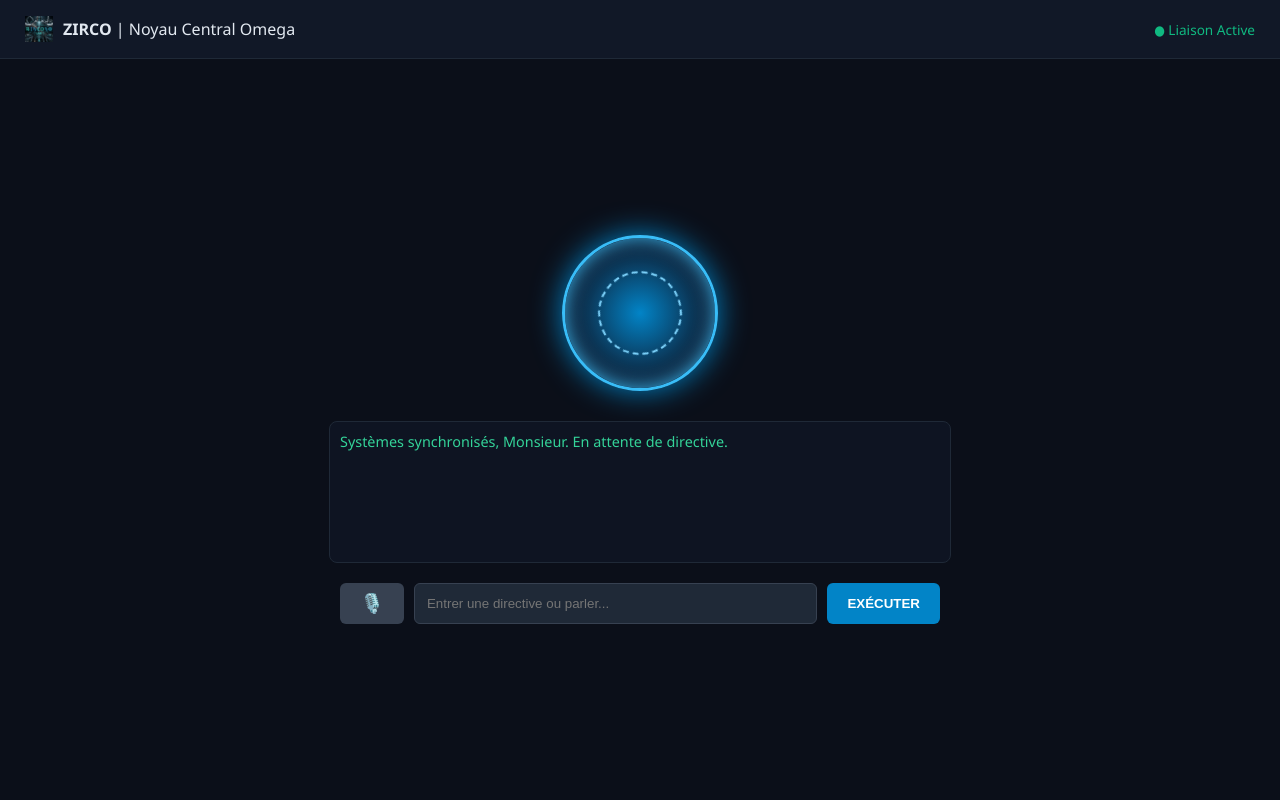
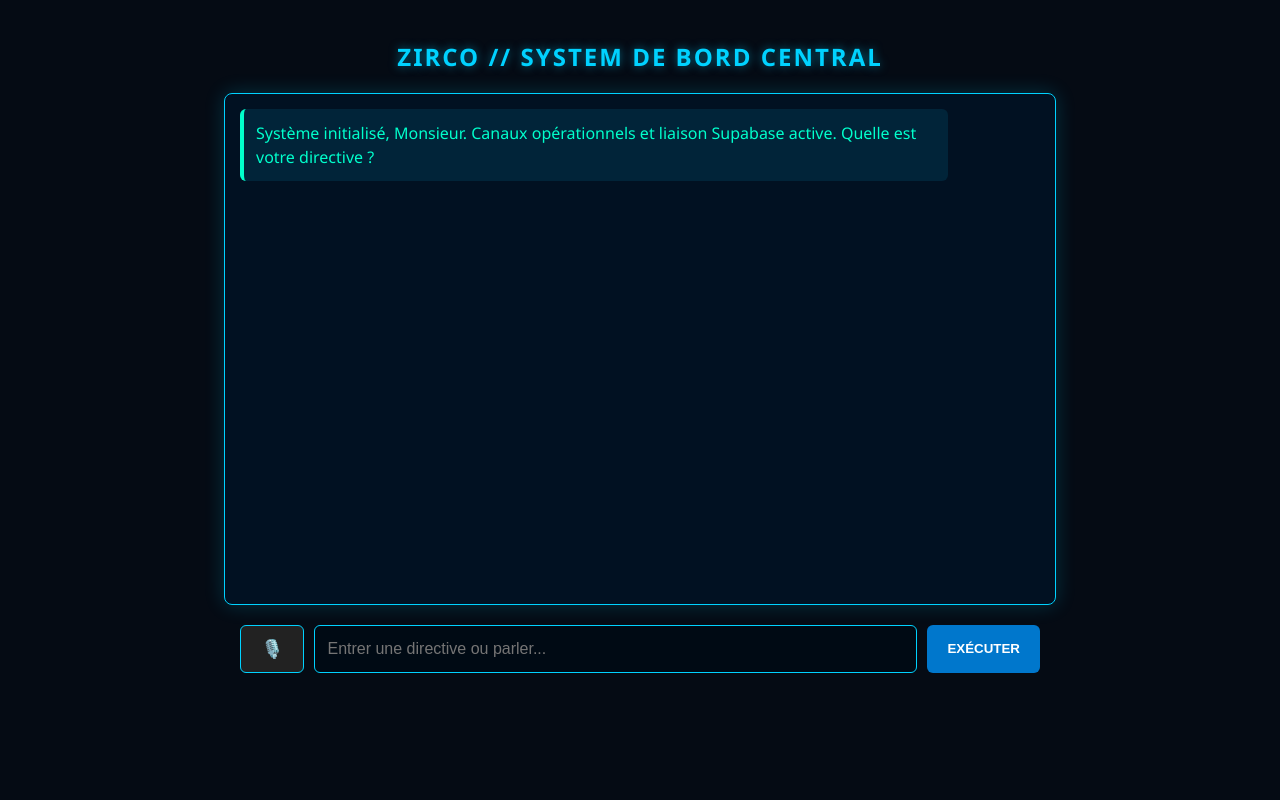
Before and after one commit to lucabagliopro-hue/ZIRCO_APP, a Flask app: page / in a window 1280 px wide. Run offline with Flask 3, Linux system fonts and the light colour scheme.

Commit message:
Integration complete frontend : Speech-to-Text et Text-to-Speech

```diff
--- a/templates/index.html
+++ b/templates/index.html
@@ -3,226 +3,226 @@
 <head>
     <meta charset="UTF-8">
     <meta name="viewport" content="width=device-width, initial-scale=1.0">
-    <title>ZIRCO | Noyau Central</title>
-    <link rel="manifest" href="/manifest.json">
+    <title>ZIRCO - Noyau Central</title>
     <style>
         body {
-            background-color: #0b0f19;
-            color: #e2e8f0;
+            background-color: #050b14;
+            color: #00d2ff;
             font-family: 'Segoe UI', Tahoma, Geneva, Verdana, sans-serif;
             margin: 0;
-            display: flex;
-            flex-direction: column;
-            height: 100vh;
-            overflow: hidden;
-        }
-        header {
-            padding: 15px 25px;
-            background: #111827;
-            border-bottom: 1px solid #1f2937;
-            display: flex;
-            justify-content: space-between;
-            align-items: center;
-        }
-        #main-viewport {
-            flex: 1;
+            padding: 20px;
             display: flex;
             flex-direction: column;
             align-items: center;
-            justify-content: center;
-            position: relative;
-            padding: 20px;
+            height: 100vh;
+            box-sizing: border-box;
         }
-        #core-reactor {
-            width: 150px;
-            height: 150px;
-            border-radius: 50%;
-            background: radial-gradient(circle, #0284c7 0%, #0f172a 70%);
-            border: 3px solid #38bdf8;
-            box-shadow: 0 0 30px #0284c7, inset 0 0 20px #38bdf8;
+        h2 {
+            letter-spacing: 2px;
+            text-shadow: 0 0 10px rgba(0, 210, 255, 0.5);
+        }
+        #chat-container {
+            width: 100%;
+            max-width: 800px;
+            height: 60vh;
+            background: rgba(0, 20, 40, 0.7);
+            border: 1px solid #00d2ff;
+            border-radius: 8px;
+            box-shadow: 0 0 20px rgba(0, 210, 255, 0.2);
+            overflow-y: auto;
+            padding: 15px;
+            margin-bottom: 20px;
             display: flex;
-            align-items: center;
-            justify-content: center;
-            margin-bottom: 30px;
-            transition: transform 0.2s ease;
+            flex-direction: column;
+            gap: 10px;
         }
-        #core-reactor.parle {
-            animation: pulse-reactor 0.8s infinite alternate;
+        .message {
+            padding: 12px;
+            border-radius: 6px;
+            line-height: 1.5;
+            max-width: 85%;
         }
-        @keyframes pulse-reactor {
-            0% { transform: scale(1); box-shadow: 0 0 20px #0284c7, inset 0 0 15px #38bdf8; }
-            100% { transform: scale(1.15); box-shadow: 0 0 50px #38bdf8, inset 0 0 30px #bae6fd; }
+        .user-message {
+            background: rgba(0, 100, 200, 0.3);
+            border-left: 4px solid #00d2ff;
+            align-self: flex-end;
+            color: #ffffff;
         }
-        .core-inner {
-            width: 80px;
-            height: 80px;
-            border-radius: 50%;
-            border: 2px dashed #7dd3fc;
-            animation: spin 10s linear infinite;
+        .zirco-message {
+            background: rgba(0, 200, 255, 0.1);
+            border-left: 4px solid #00ffcc;
+            align-self: flex-start;
+            color: #00ffcc;
+            white-space: pre-wrap;
         }
-        @keyframes spin { 100% { transform: rotate(360deg); } }
-
-        #chat-history {
-            width: 100%;
-            max-width: 600px;
-            height: 120px;
-            overflow-y: auto;
-            background: rgba(17, 24, 39, 0.7);
-            border: 1px solid #1f2937;
-            border-radius: 8px;
-            padding: 10px;
-            font-size: 0.9rem;
-            margin-bottom: 20px;
-        }
-        .message { margin-bottom: 8px; line-height: 1.4; }
-        .user { color: #60a5fa; }
-        .assistant { color: #34d399; }
-
         #input-container {
             width: 100%;
-            max-width: 600px;
+            max-width: 800px;
             display: flex;
             gap: 10px;
         }
-        input[type="text"] {
-            flex: 1;
+        #user-input {
+            flex-grow: 1;
+            background: rgba(0, 10, 20, 0.9);
+            border: 1px solid #00d2ff;
+            color: #ffffff;
             padding: 12px;
-            background: #1f2937;
-            border: 1px solid #374151;
-            color: #fff;
             border-radius: 6px;
-            outline: none;
+            font-size: 16px;
         }
         button {
-            padding: 0 20px;
-            background: #0284c7;
+            background: #0077cc;
             color: white;
             border: none;
+            padding: 12px 20px;
             border-radius: 6px;
+            cursor: pointer;
             font-weight: bold;
-            cursor: pointer;
+            transition: 0.3s;
         }
-        button:hover { background: #0369a1; }
-        #mic-btn { background: #374151; font-size: 1.2rem; }
-        #mic-btn.ecoute { background: #dc2626; animation: pulse 1.5s infinite; }
+        button:hover {
+            background: #00d2ff;
+            color: #050b14;
+            box-shadow: 0 0 10px #00d2ff;
+        }
+        #mic-btn {
+            background: #222;
+            border: 1px solid #00d2ff;
+            font-size: 18px;
+        }
+        #mic-btn.listening {
+            background: #ff0055;
+            border-color: #ff0055;
+            animation: pulse 1.5s infinite;
+        }
+        @keyframes pulse {
+            0% { box-shadow: 0 0 0 0 rgba(255, 0, 85, 0.7); }
+            70% { box-shadow: 0 0 0 10px rgba(255, 0, 85, 0); }
+            100% { box-shadow: 0 0 0 0 rgba(255, 0, 85, 0); }
+        }
     </style>
 </head>
 <body>
 
-    <header>
-        <div style="display: flex; align-items: center; gap: 10px;">
-            <img src="{{ url_for('static', filename='logo_zirco.png') }}" alt="Logo ZIRCO" style="width: 28px; height: 28px; object-fit: contain;">
-            <div><strong>ZIRCO</strong> | Noyau Central Omega</div>
-        </div>
-        <div style="font-size: 0.85rem; color: #10b981;">● Liaison Active</div>
-    </header>
+    <h2>ZIRCO // SYSTEM DE BORD CENTRAL</h2>
 
-    <div id="main-viewport">
-        <div id="core-reactor">
-            <div class="core-inner"></div>
-        </div>
-
-        <div id="chat-history">
-            <div class="message assistant">Systèmes synchronisés, Monsieur. En attente de directive.</div>
-        </div>
-
-        <div id="input-container">
-            <button id="mic-btn" onclick="alternerEcouteContinu()" title="Activer l'écoute continue">🎙️</button>
-            <input type="text" id="user-input" placeholder="Entrer une directive ou parler..." autofocus>
-            <button id="send-btn" onclick="envoyerAZirco()">EXÉCUTER</button>
-        </div>
+    <div id="chat-container">
+        <div class="message zirco-message">Système initialisé, Monsieur. Canaux opérationnels et liaison Supabase active. Quelle est votre directive ?</div>
     </div>
 
-    <audio id="audio-player" style="display:none;"></audio>
+    <div id="input-container">
+        <button id="mic-btn" onclick="toggleSpeechRecognition()" title="Activer la reconnaissance vocale">🎙️</button>
+        <input type="text" id="user-input" placeholder="Entrer une directive ou parler..." onkeypress="handleKeyPress(event)">
+        <button onclick="sendDirective()">EXÉCUTER</button>
+    </div>
 
     <script>
-        const chatHistory = document.getElementById('chat-history');
-        const userInput = document.getElementById('user-input');
-        const micBtn = document.getElementById('mic-btn');
-        const audioPlayer = document.getElementById('audio-player');
-        const coreReactor = document.getElementById('core-reactor');
+        const chatContainer = document.getElementById("chat-container");
+        const userInput = document.getElementById("userInput");
+        const micBtn = document.getElementById("mic-btn");
 
-        function ajouterMessage(role, texte) {
-            const div = document.createElement('div');
-            div.className = `message ${role}`;
-            div.textContent = (role === 'user' ? "Vous: " : "ZIRCO: ") + texte;
-            chatHistory.appendChild(div);
-            chatHistory.scrollTop = chatHistory.scrollHeight;
+        // Synthèse Vocale (gTTS via backend Flask)
+        function speakText(text) {
+            fetch('/speak', {
+                method: 'POST',
+                headers: { 'Content-Type': 'application/json' },
+                body: JSON.stringify({ text: text })
+            })
+            .then(response => response.blob())
+            .then(blob => {
+                const audioUrl = URL.createObjectURL(blob);
+                const audio = new Audio(audioUrl);
+                audio.play();
+            })
+            .catch(err => console.error("Erreur de synthèse vocale :", err));
         }
 
-        let reconnaissance = null;
-        let ecouteActive = false;
+        // Envoi de la directive au backend
+        function sendDirective() {
+            const message = userInput.value.trim();
+            if (!message) return;
+
+            appendMessage(message, 'user-message');
+            userInput.value = "";
+
+            fetch('/chat', {
+                method: 'POST',
+                headers: { 'Content-Type': 'application/json' },
+                body: JSON.stringify({ message: message })
+            })
+            .then(res => res.json())
+            .then(data => {
+                appendMessage(data.response, 'zirco-message');
+                speakText(data.response);
+            })
+            .catch(err => {
+                const errorMsg = "Erreur de transmission avec le noyau.";
+                appendMessage(errorMsg, 'zirco-message');
+                speakText(errorMsg);
+            });
+        }
+
+        function appendMessage(text, className) {
+            const msgDiv = document.createElement('div');
+            msgDiv.className = `message ${className}`;
+            msgDiv.innerText = text;
+            chatContainer.appendChild(msgDiv);
+            chatContainer.scrollTop = chatContainer.scrollHeight;
+        }
+
+        function handleKeyPress(event) {
+            if (event.key === 'Enter') {
+                sendDirective();
+            }
+        }
+
+        // Reconnaissance Vocale (Web Speech API)
+        let recognition;
+        let isListening = false;
 
         if ('webkitSpeechRecognition' in window || 'SpeechRecognition' in window) {
             const SpeechRecognition = window.SpeechRecognition || window.webkitSpeechRecognition;
-            reconnaissance = new SpeechRecognition();
-            reconnaissance.lang = 'fr-FR';
-            reconnaissance.continuous = true;
-            reconnaissance.interimResults = false;
+            recognition = new SpeechRecognition();
+            recognition.lang = 'fr-FR';
+            recognition.interimResults = false;
+            recognition.maxAlternatives = 1;
 
-            reconnaissance.onresult = (event) => {
-                const dernierIndex = event.results.length - 1;
-                const texteReconnu = event.results[dernierIndex][0].transcript.trim();
-                userInput.value = texteReconnu;
-                envoyerAZirco();
+            recognition.onresult = function(event) {
+                const speechResult = event.results[0][0].transcript;
+                userInput.value = speechResult;
+                stopListening();
+                sendDirective(); // Envoi automatique après dictée
             };
 
-            reconnaissance.onend = () => {
-                if (ecouteActive) {
-                    try { reconnaissance.start(); } catch(e) {}
-                }
+            recognition.onerror = function(event) {
+                console.error("Erreur reconnaissance vocale :", event.error);
+                stopListening();
             };
+
+            recognition.onend = function() {
+                stopListening();
+            };
+        } else {
+            micBtn.style.display = 'none'; // Masquer si non supporté par le navigateur
         }
 
-        function alternerEcouteContinu() {
-            if (!reconnaissance) {
-                alert("Reconnaissance vocale non supportée.");
-                return;
-            }
-            if (ecouteActive) {
-                ecouteActive = false;
-                reconnaissance.stop();
-                micBtn.classList.remove('ecoute');
+        function toggleSpeechRecognition() {
+            if (!recognition) return;
+            if (isListening) {
+                recognition.stop();
             } else {
-                ecouteActive = true;
-                reconnaissance.start();
-                micBtn.classList.add('ecoute');
+                recognition.start();
+                micBtn.classList.add('listening');
+                isListening = true;
+                userInput.placeholder = "Écoute en cours...";
             }
         }
 
-        async function envoyerAZirco() {
-            const texte = userInput.value.trim();
-            if (!texte) return;
-
-            ajouterMessage('user', texte);
-            userInput.value = '';
-
-            try {
-                const res = await fetch('/chat', {
-                    method: 'POST',
-                    headers: { 'Content-Type': 'application/json' },
-                    body: JSON.stringify({ message: texte })
-                });
-                const data = await res.json();
-                ajouterMessage('assistant', data.response);
-
-                if (data.audio_url) {
-                    audioPlayer.src = data.audio_url;
-                    coreReactor.classList.add('parle');
-                    audioPlayer.play().catch(e => console.log("Audio bloqué:", e));
-
-                    audioPlayer.onended = () => {
-                        coreReactor.classList.remove('parle');
-                    };
-                }
-            } catch (err) {
-                ajouterMessage('assistant', "Erreur de liaison avec le noyau, Monsieur.");
-            }
+        function stopListening() {
+            micBtn.classList.remove('listening');
+            isListening = false;
+            userInput.placeholder = "Entrer une directive ou parler...";
         }
-
-        userInput.addEventListener('keypress', (e) => {
-            if (e.key === 'Enter') envoyerAZirco();
-        });
     </script>
 </body>
 </html>
```
